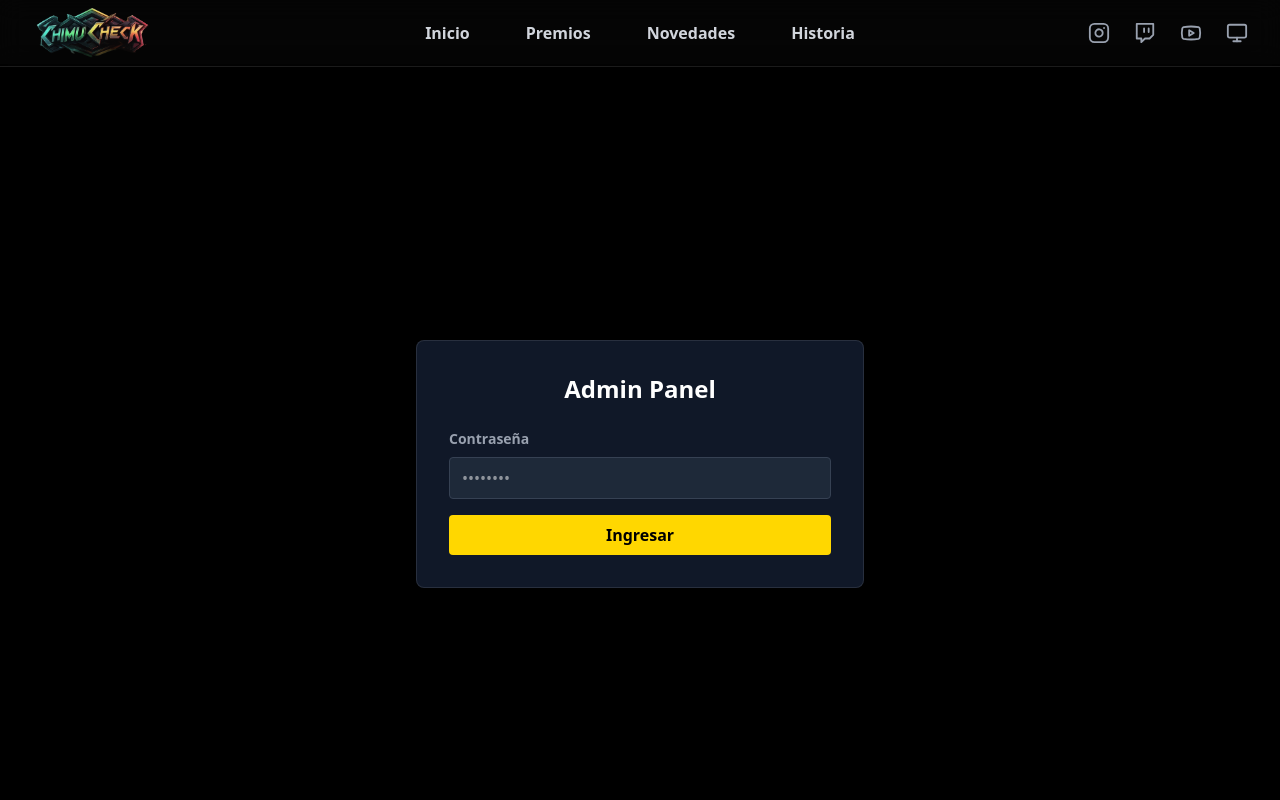
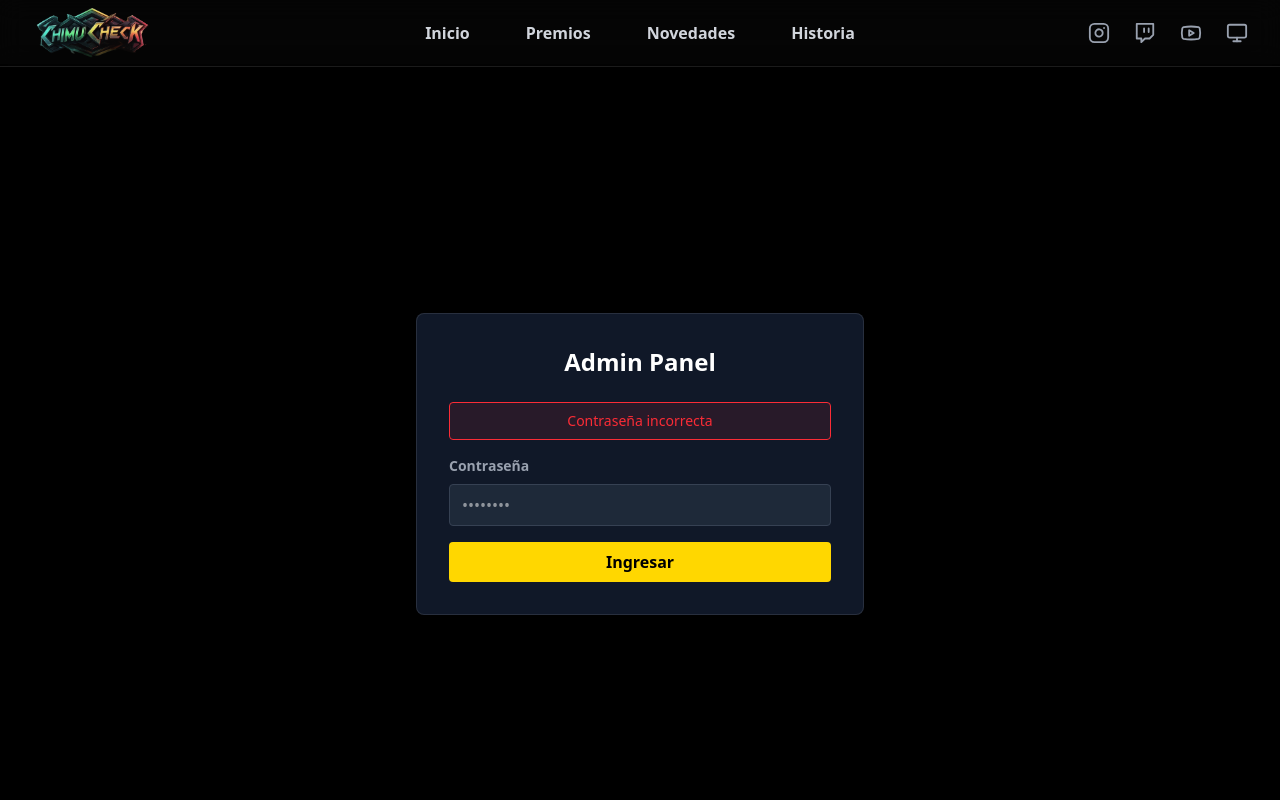
Before and after one commit to guillermodiarte/Chimucheck, a Next.js app: page /admin in a window 1280 px wide. Both pictures are taken after typing "Sample123" into the empty fields and a click on the button "Ingresar". Shown: the top 800 px of the page. Built offline with nearby package versions, Linux system fonts and the light colour scheme.

Commit message:
fix2 para subir a la vps

```diff
--- a/src/app/actions/auth.ts
+++ b/src/app/actions/auth.ts
@@ -5,7 +5,7 @@ import { redirect } from "next/navigation";
 
 const PASSWORD = process.env.ADMIN_PASSWORD || "admin";
 
-export async function login(formData: FormData) {
+export async function login(prevState: any, formData: FormData) {
   const password = formData.get("password");
 
   if (password === PASSWORD) {
--- a/src/app/admin/page.tsx
+++ b/src/app/admin/page.tsx
@@ -1,8 +1,8 @@
 "use client";
 
 import { login } from "@/app/actions/auth";
+import { useActionState } from "react";
 import { useFormStatus } from "react-dom";
-import { useState } from "react"; // Ensure useState is imported
 
 function SubmitButton() {
   const { pending } = useFormStatus();
@@ -17,16 +17,26 @@ function SubmitButton() {
   );
 }
 
+const initialState = {
+  error: "",
+};
+
 export default function AdminLogin() {
-  // We need to handle the server action response properly.
-  // Since useFormState is newer, we can just wrap the action or use a simpler approach for now.
-  // For simplicity in this demo, I'll use a basic form submission.
+  // Use useActionState to handle the server action result
+  const [state, formAction] = useActionState(login, initialState);
 
   return (
     <div className="min-h-screen flex items-center justify-center bg-black">
       <div className="bg-gray-900 p-8 rounded-lg shadow-xl border border-white/10 w-full max-w-md">
         <h1 className="text-2xl font-bold text-white mb-6 text-center">Admin Panel</h1>
-        <form action={login} className="space-y-4">
+
+        {state?.error && (
+          <div className="bg-red-500/10 border border-red-500 text-red-500 px-4 py-2 rounded mb-4 text-sm text-center">
+            {state.error}
+          </div>
+        )}
+
+        <form action={formAction} className="space-y-4">
           <div>
             <label className="block text-gray-400 text-sm font-bold mb-2" htmlFor="password">
               Contraseña
```
